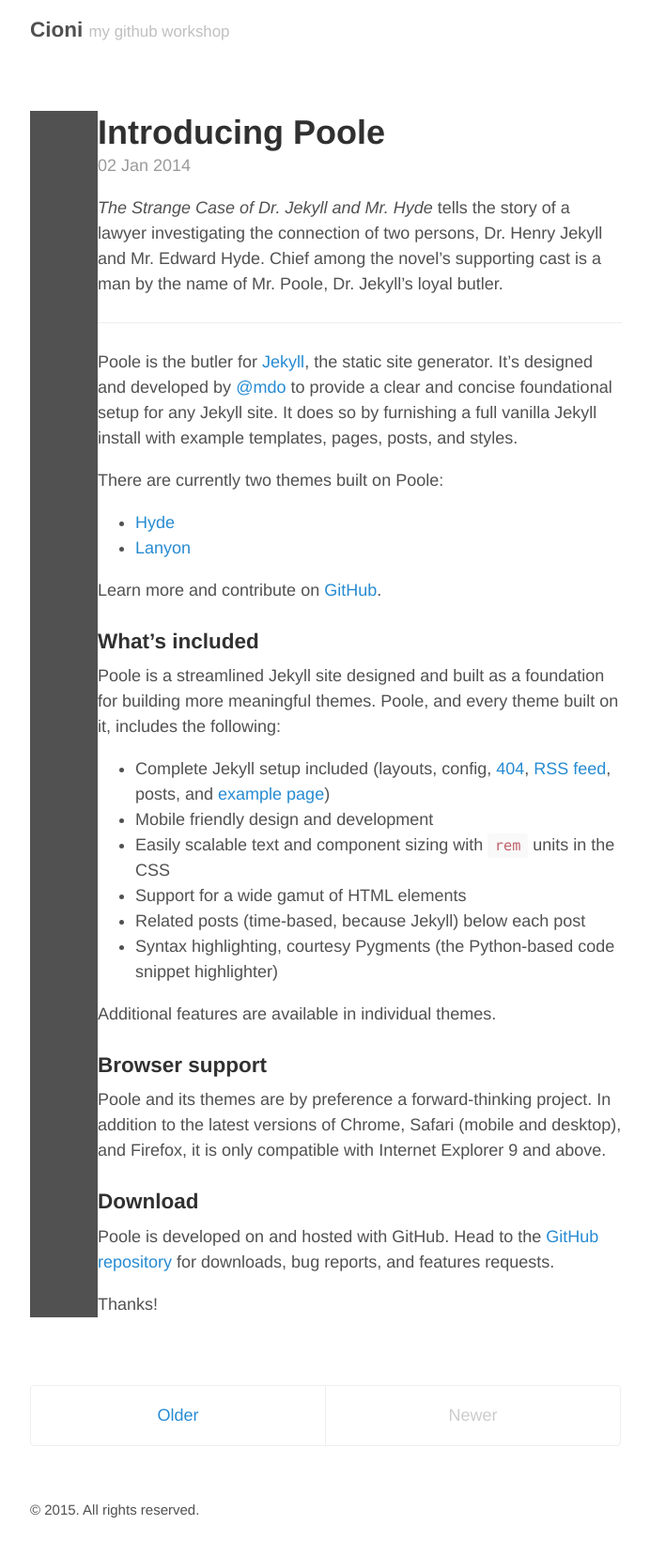
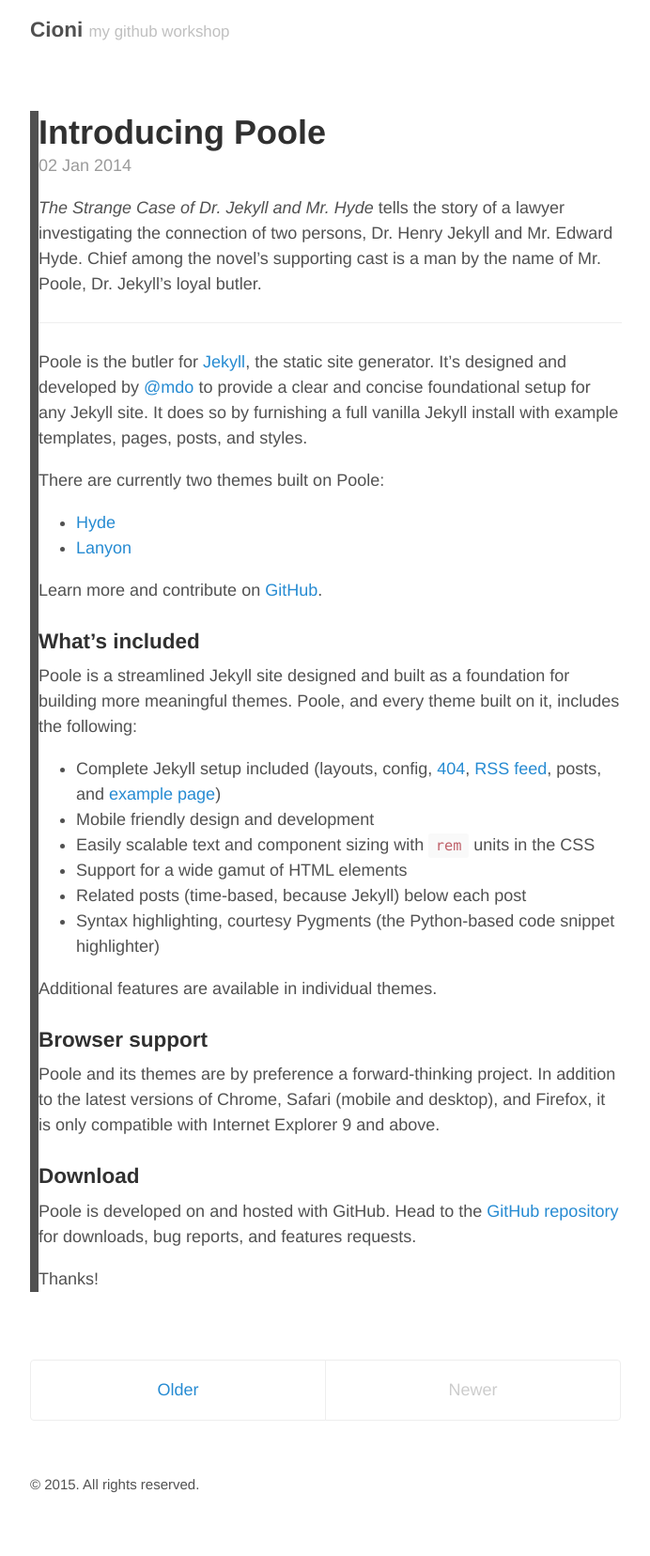
Before and after one commit to LoreBerli/LoreBerli_old, a Jekyll site: the page built from index.html, in a window 1280 px wide. Shown: the whole page at 94% size, without its empty margins (293-985 px from the left). Built offline with Jekyll 4.4.1, drawn with Linux system fonts in a browser that asks for light colours; the list of posts is cut into pages by our own code; after the commit the page ends 1629 px from its top, so only the background shows below that.

Commit message:
Update _posts.scss

```diff
--- a/_sass/_posts.scss
+++ b/_sass/_posts.scss
@@ -5,7 +5,7 @@
 
 .page,
 .post {
-  border-left: 4em solid;
+  border-left: 0.5em solid;
   margin-bottom: 4em;
 }
 
```
